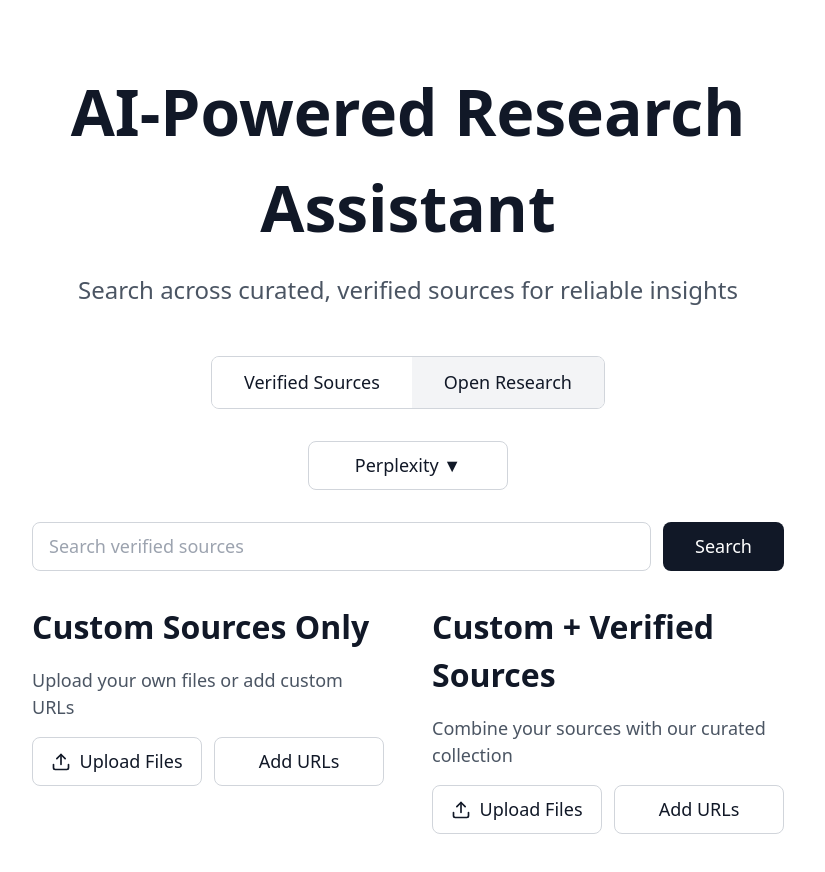
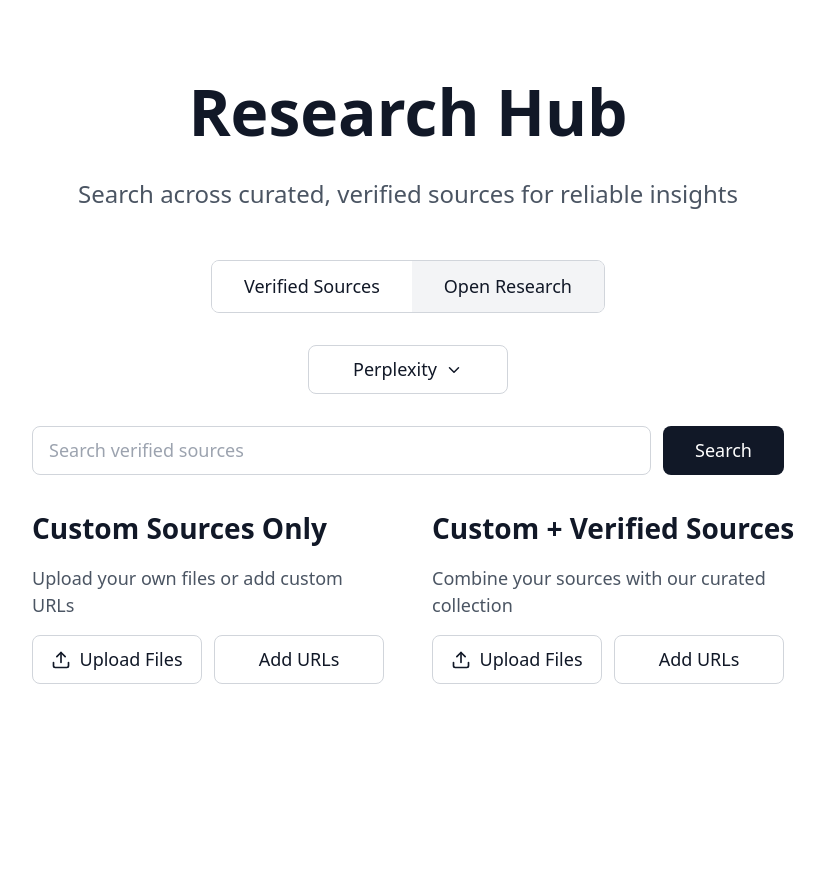
Before and after one commit to NUbivek/searchbar, a Next.js app: page / in a window 1280 px wide. Shown: the top 872 px of the page, without its empty margins (232-1057 px from the left). After the commit the page ends 800 px from the top, so only its background shows below. Built offline with nearby package versions, Linux system fonts and the light colour scheme.

Commit message:
Update title and make panel headings responsive

```diff
--- a/src/pages/index.js
+++ b/src/pages/index.js
@@ -7,6 +7,7 @@ export default function Home() {
   const [selectedModel, setSelectedModel] = useState('Perplexity');
   const [selectedSources, setSelectedSources] = useState(['Deep Web']);
   const [showUploadPanel, setShowUploadPanel] = useState(false);
+  const [showModelDropdown, setShowModelDropdown] = useState(false);
 
   const toggleSource = (source) => {
     if (selectedSources.includes(source)) {
@@ -27,7 +28,7 @@ export default function Home() {
         {/* Header */}
         <div className="text-center mb-12">
           <h1 className="text-[64px] font-bold mb-4">
-            AI-Powered Research Assistant
+            Research Hub
           </h1>
           <p className="text-[24px] text-gray-600">
             Search across curated, verified sources for reliable insights
@@ -62,21 +63,44 @@ export default function Home() {
 
         {activeTab === 'verified' ? (
           <div className="space-y-8">
-            {/* Enhanced Model Selector with Hover */}
+            {/* Custom Model Selector Dropdown */}
             <div className="flex justify-center mb-8">
-              <div className="w-[200px]">
-                <select
-                  value={selectedModel}
-                  onChange={(e) => setSelectedModel(e.target.value)}
+              <div className="w-[200px] relative">
+                <button
+                  onClick={() => setShowModelDropdown(!showModelDropdown)}
                   className="w-full px-4 py-2.5 text-[18px] border border-gray-300 rounded-lg
-                           bg-white text-center appearance-none cursor-pointer
-                           hover:border-gray-400 focus:border-gray-500 focus:ring-2
-                           focus:ring-gray-200 transition-all"
+                            bg-white text-center group hover:border-gray-400
+                            focus:ring-2 focus:ring-gray-200 transition-all
+                            flex items-center justify-center gap-2"
                 >
-                  <option>Perplexity ▼</option>
-                  <option>Model A ▼</option>
-                  <option>Model B ▼</option>
-                </select>
+                  {selectedModel}
+                  <ChevronDown
+                    className={`transition-transform duration-200
+                      ${showModelDropdown ? 'rotate-180' : ''}`}
+                    size={18}
+                  />
+                </button>
+
+                {/* Dropdown Menu */}
+                {showModelDropdown && (
+                  <div className="absolute top-full left-0 w-full mt-1 bg-white border
+                                border-gray-300 rounded-lg shadow-lg overflow-hidden
+                                animate-slideDown z-10">
+                    {['Perplexity', 'Model A', 'Model B'].map((model) => (
+                      <button
+                        key={model}
+                        onClick={() => {
+                          setSelectedModel(model);
+                          setShowModelDropdown(false);
+                        }}
+                        className="w-full px-4 py-2.5 text-[18px] text-left hover:bg-gray-50
+                                 transition-colors"
+                      >
+                        {model}
+                      </button>
+                    ))}
+                  </div>
+                )}
               </div>
             </div>
 
@@ -96,7 +120,9 @@ export default function Home() {
             <div className="grid grid-cols-1 md:grid-cols-2 gap-12">
               {/* Left Panel */}
               <div className="space-y-4">
-                <h2 className="text-[32px] font-bold">Custom Sources Only</h2>
+                <h2 className="text-[24px] md:text-[28px] font-bold whitespace-nowrap">
+                  Custom Sources Only
+                </h2>
                 <p className="text-[18px] text-gray-600">
                   Upload your own files or add custom URLs
                 </p>
@@ -114,7 +140,9 @@ export default function Home() {
 
               {/* Right Panel */}
               <div className="space-y-4">
-                <h2 className="text-[32px] font-bold">Custom + Verified Sources</h2>
+                <h2 className="text-[24px] md:text-[28px] font-bold whitespace-nowrap">
+                  Custom + Verified Sources
+                </h2>
                 <p className="text-[18px] text-gray-600">
                   Combine your sources with our curated collection
                 </p>
```
